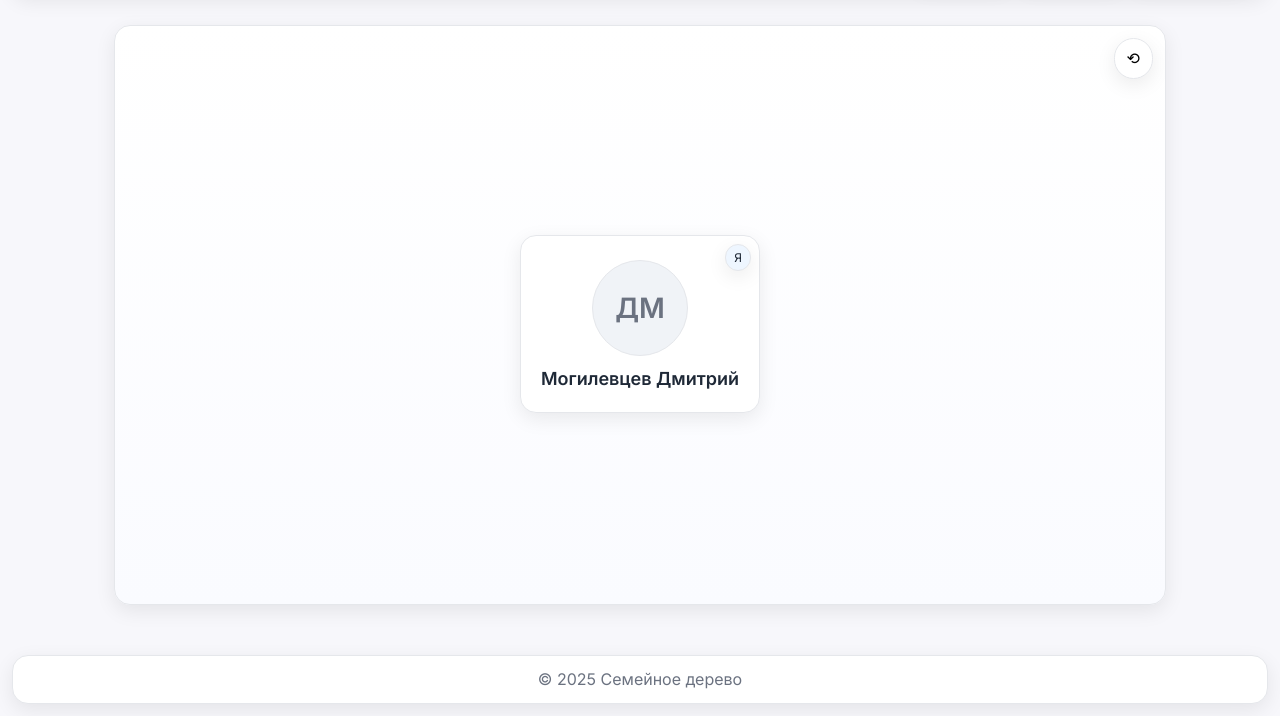
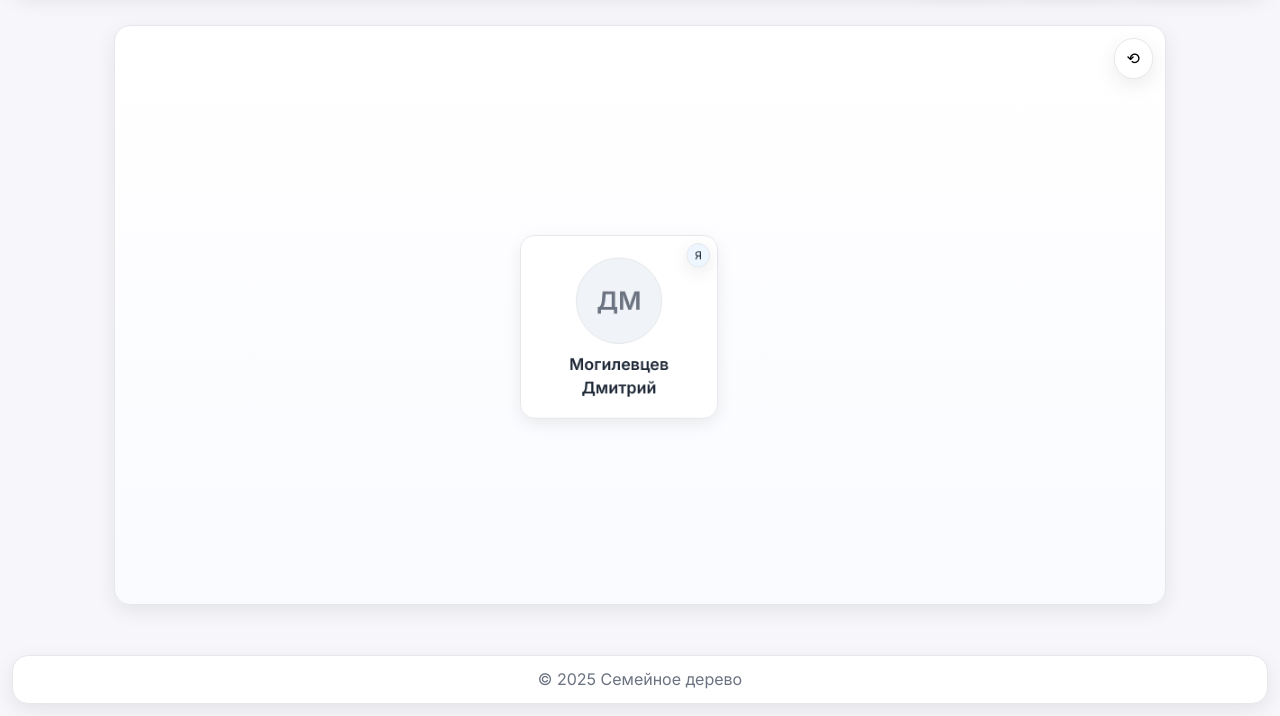
Before and after one commit to mogilevtsevdmitry/family-tree-html-css-is, a plain HTML site: page index.html in a window 1280 px wide. Shown: the part 84-800 px from the top of the page. Drawn offline with Linux system fonts and the light colour scheme.

Commit message:
Align canvas container and shrink card

```diff
--- a/css/styles.css
+++ b/css/styles.css
@@ -108,7 +108,7 @@ img { max-width: 100%; display: block; }
 /* Main */
 .app-main{
   max-width: var(--maxw);
-  width: 100%;
+  width: calc(100% - 24px);
   margin: 18px auto 24px;
   padding: 0 var(--pad-lg);
 }
@@ -155,13 +155,15 @@ img { max-width: 100%; display: block; }
 /* === Карточка человека === */
 .person-card{
   position: absolute;
-  width: 240px;
+  width: 220px;
   background: var(--surface);
   border: 1px solid var(--border);
   border-radius: var(--radius-lg);
   box-shadow: var(--shadow);
   padding: 16px;
   text-align: center;
+  transform: scale(0.9);
+  transform-origin: top left;
 }
 
 .person-card__badge{
```
